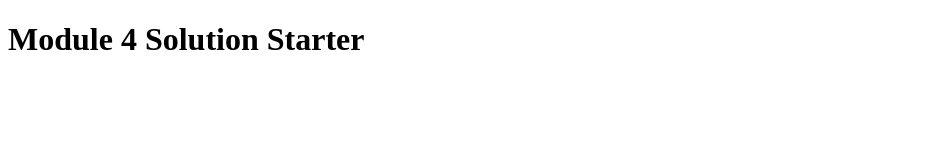
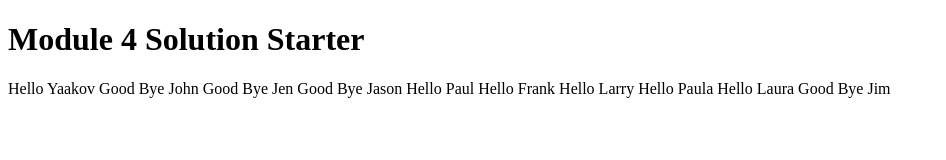
Before and after one commit to Gerges-Hana/mod4_solution, a plain HTML site: page index.html in a window 1280 px wide. Shown: the whole page, without its empty margins (0-946 px from the left). Drawn offline with Linux system fonts and the light colour scheme.

Commit message:
first commit

```diff
--- a/index2.html
+++ b/index.html
@@ -3,10 +3,29 @@
 <head>
   <meta charset="utf-8">
   <title>Module 4 Solution Starter</title>
-  <script src="script2.js"></script>
+  <script src="script.js"></script>
 </head>
 <body>
   <h1>Module 4 Solution Starter</h1>
   <P id="p_content"></P>
 </body>
 </html>
+Hello Yaakov
+
+Good Bye John
+
+Good Bye Jen
+
+Good Bye Jason
+
+Hello Paul
+
+Hello Frank
+
+Hello Larry
+
+Hello Paula
+
+Hello Laura
+
+Good Bye Jim
```
Also changed, not shown: script.js (renamed from script2.js).
